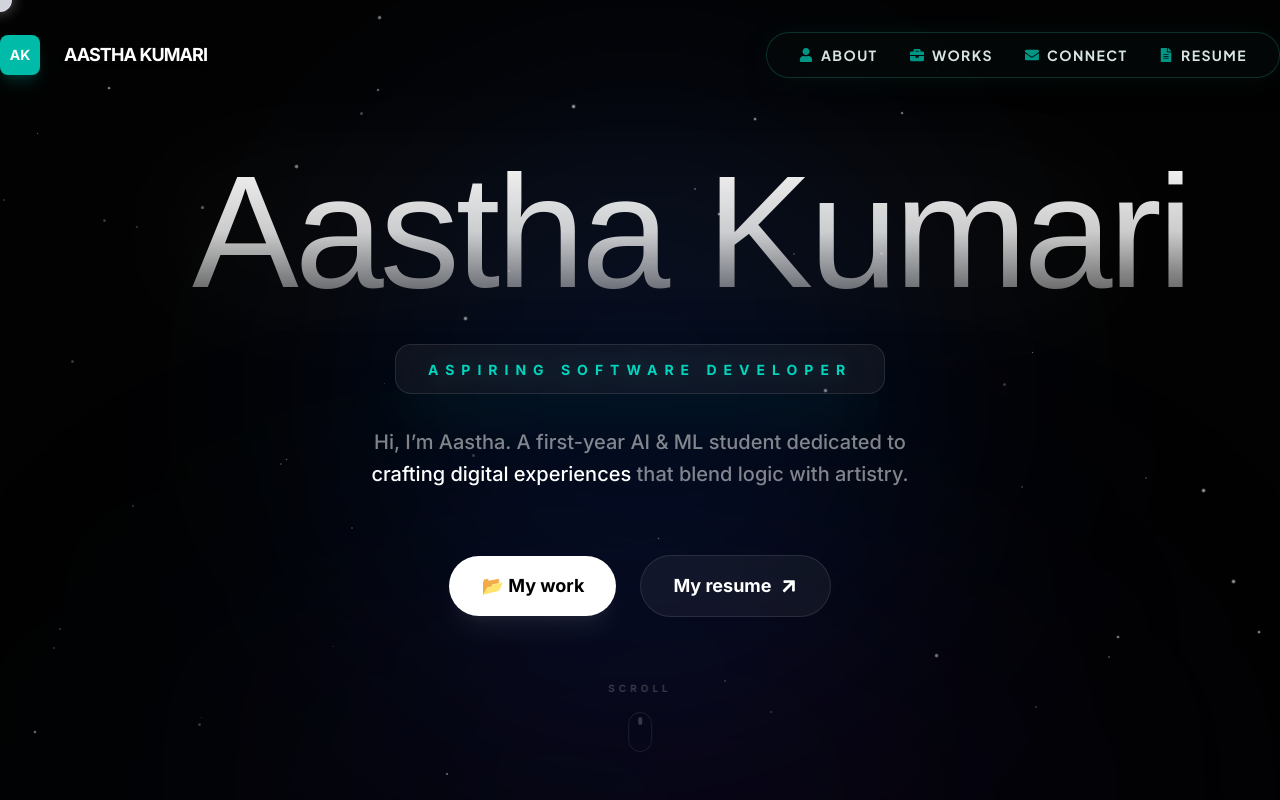
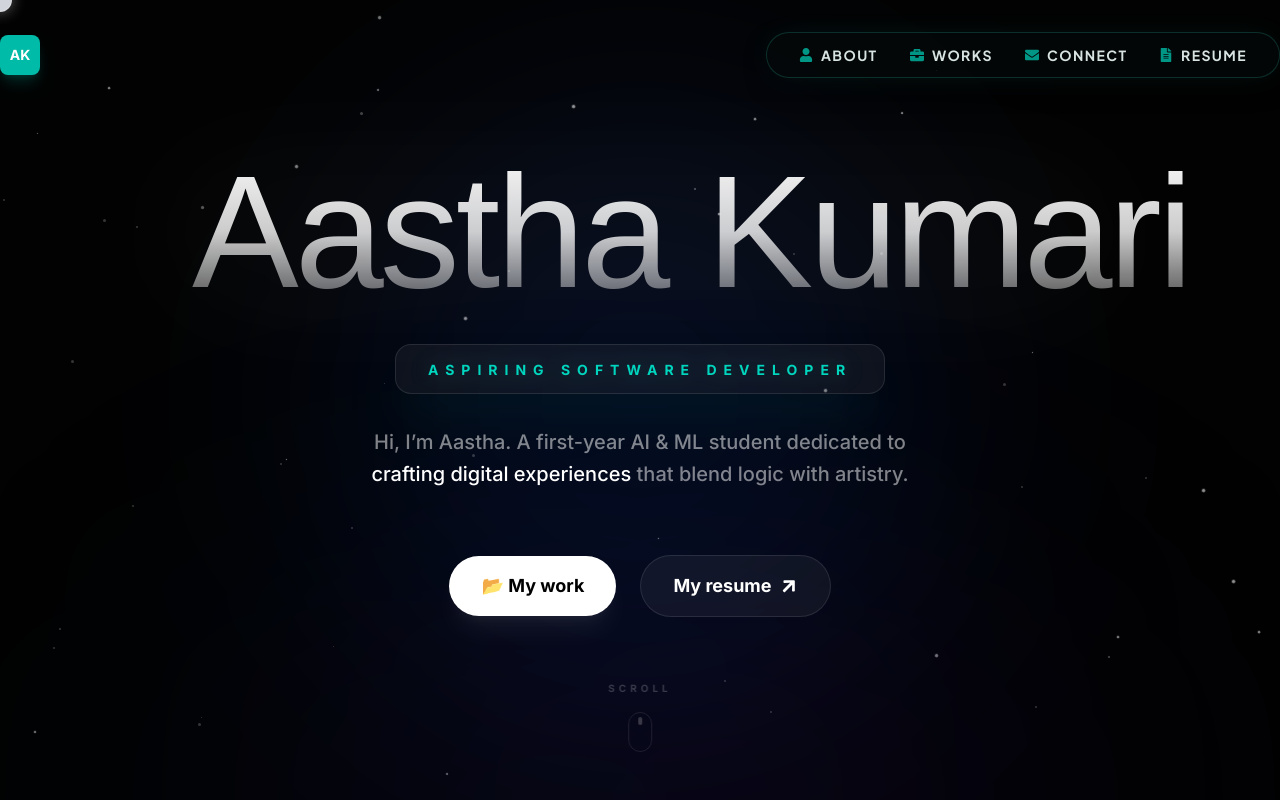
Before and after one commit to aasthakumari03/updated_Portfolio, a Next.js app: page / in a window 1280 px wide. Shown: the top 800 px of the page. Built offline with nearby package versions, Linux system fonts and the light colour scheme; a web font is replaced by a local one.

Commit message:
Restore logo typing animation on hover

```diff
--- a/components/NavHeader.tsx
+++ b/components/NavHeader.tsx
@@ -62,14 +62,7 @@ const NavHeader = () => {
                 <div className="w-10 h-10 bg-teal-500 rounded-lg flex items-center justify-center text-white font-bold text-sm transition-all group-hover:rotate-12 duration-500 shrink-0 shadow-lg shadow-teal-500/20">
                     AK
                 </div>
-                <div
-                    className="overflow-hidden whitespace-nowrap transition-all duration-300"
-                    style={{
-                        width: scrollProgress > 0.5 ? '0px' : 'auto',
-                        opacity: 1 - scrollProgress * 1.5,
-                        transform: `translateX(${scrollProgress * -20}px)`
-                    }}
-                >
+                <div className="logo-typing-text overflow-hidden whitespace-nowrap">
                     <span className="text-white font-bold text-lg tracking-tighter uppercase drop-shadow-md ml-3">
                         Aastha Kumari
                     </span>
```
